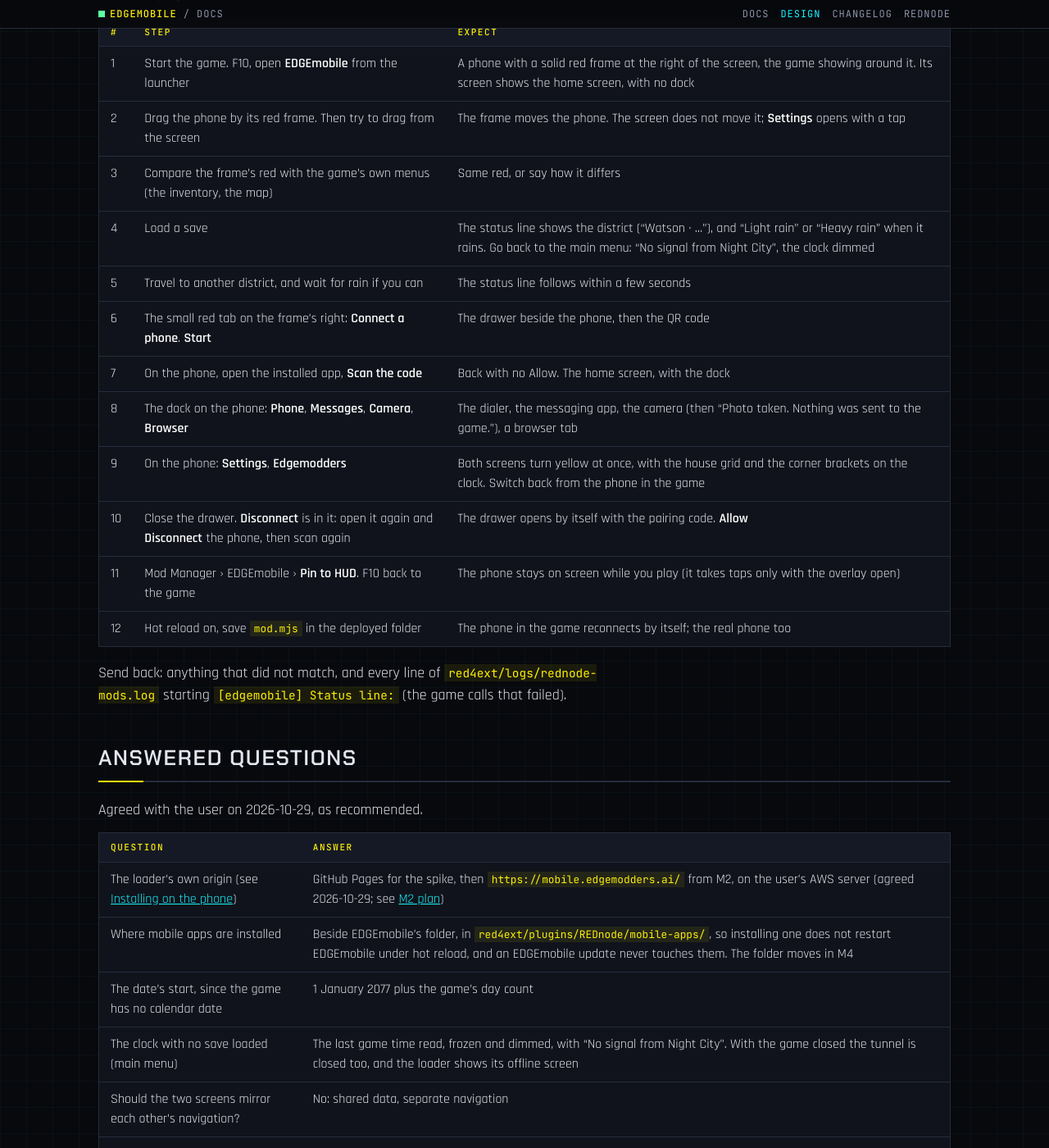
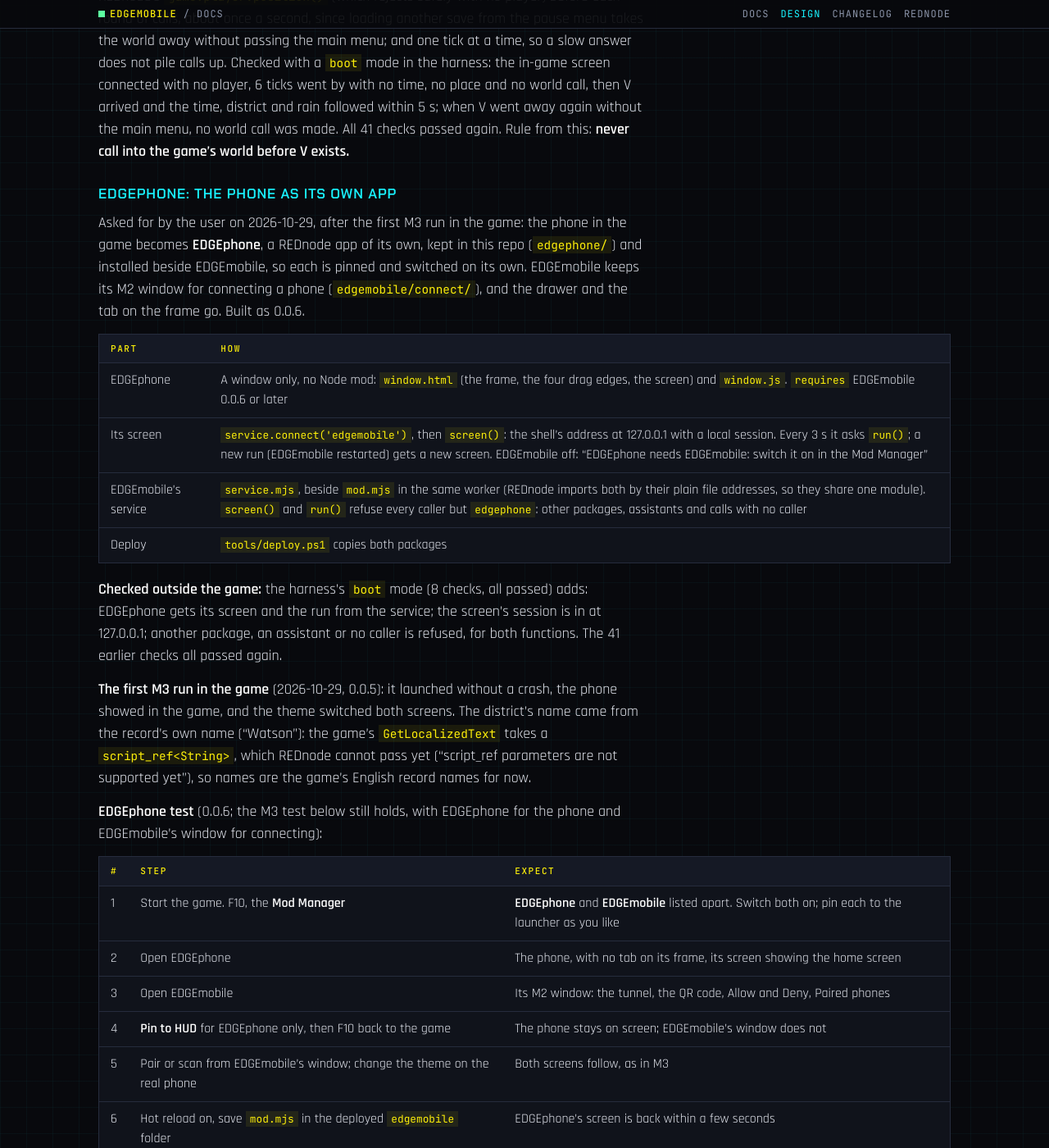
Before and after one commit to Edgemodders/EDGEmobile, a Jekyll site: the page built from docs/design.md, in a window 1280 px wide and 1400 px high, scrolled down 23226 px. Shown: the whole window at 82% size. Built offline with Jekyll 4.4.1, drawn with Linux system fonts in a browser that asks for light colours; some of the changed text lies outside the part shown.

Commit message:
Docs: EDGEphone as its own app, the first M3 run, and the EDGEphone test
Co-Authored-By: Claude Opus 5.5 <noreply@anthropic.com>

```diff
--- a/docs/design.md
+++ b/docs/design.md
@@ -33,18 +33,20 @@ Agreed with the user on 2026-10-28 and 2026-10-29.
 | Dock buttons | Phone, Messages, Camera and Browser, from the prototype. On a real phone they open the phone's own dialer, messages, camera and a browser tab. In the game there is no dock for now (the user, 2026-10-29) |
 | Look | The **Chooms! prototype** design canvas (the user's artifact; its Home screen is the basis for the OS), with the **Night City Mobile UI** design system |
 | Themes | **Night City** (the design system) by default, and **Edgemodders** (this repo's house style: yellow, cyan, green, the grid). One theme for both screens, kept on the PC (the user, 2026-10-29) |
-| The phone in the game | A transparent, borderless window: a phone frame in the game's own UI red with the OS inside. Only the frame drags it around the screen; it can be pinned to the HUD (the user, 2026-10-29) |
+| The phone in the game | **EDGEphone**, a REDnode app of its own, in this repo, so it is pinned and switched apart from EDGEmobile: a transparent, borderless window, a phone frame in the game's own UI red with the OS inside. Only the frame drags it around the screen; it can be pinned to the HUD. EDGEmobile keeps its own window for connecting a phone (the user, 2026-10-29) |
 | The first app | Chooms!, the social media app, discussed once the OS is built |
 
 ## How it fits REDnode
 
-EDGEmobile is one REDnode package, `edgemobile`, installed in `red4ext/plugins/REDnode/apps/edgemobile/`.
+This repo holds two REDnode packages: `edgemobile`, installed in `red4ext/plugins/REDnode/apps/edgemobile/`, and `edgephone`, the phone in the game, in `apps/edgephone/` (from 0.0.6; the user, 2026-10-29).
 
 | Part | Where | What it does |
 |---|---|---|
 | Node mod | `edgemobile/mod.mjs` | Runs the web server and the WebSocket on `127.0.0.1`, starts and watches the tunnel, keeps paired phones and the phone's state, finds mobile apps, and answers both screens |
-| Phone window | `edgemobile/shell/` (pairing and the clock from M2; the OS from M3) | The OS, shown in a REDnode overlay window shaped like a phone. The same files are served to the real phone |
-| Connect window | `edgemobile/connect/` (from M2) | Onboarding in the game: the QR code, the pairing code with Allow and Deny, and the list of paired phones |
+| The OS (the shell) | `edgemobile/shell/` (pairing and the clock from M2; the OS from M3) | The OS, served by the mod to the real phone and to EDGEphone |
+| EDGEphone | `edgephone/` (from 0.0.6), its own package | The phone in the game: the frame, with the shell from 127.0.0.1 in its screen. It asks EDGEmobile's service for the screen's address |
+| Service | `edgemobile/service.mjs` (from 0.0.6) | Gives EDGEphone, and only EDGEphone, its screen's address with a local session, and the mod's run (it changes when the mod restarts) |
+| Connect window | `edgemobile/connect/` (from M2; the drawer in 0.0.4 and 0.0.5) | Onboarding in the game: the QR code, the pairing code with Allow and Deny, and the list of paired phones |
 | Mobile apps | `red4ext/plugins/REDnode/mobile-apps/<id>/`, beside EDGEmobile's folder (from M4) | One folder per installed app, with its own `mobile-app.json` |
 | Tunnel program | `<pkg.dataDir>/cloudflared/<version>/cloudflared.exe` | Cloudflare's `cloudflared`, fetched on first use (see [The tunnel](#the-tunnel)) |
 | Paired phones | `<pkg.dataDir>/phones.json` | Each phone's public key, its name and when it was last seen. Nothing in it is secret |
@@ -465,6 +467,33 @@ Built on 2026-10-29, as EDGEmobile 0.0.4.
 
 **Found at the first launch** (2026-10-29): the game crashed twice on launch, an access violation reading `0x280`. REDnode's log, a second before each crash: "rtti.call: GetWeatherSystem crashed inside the game". The phone window now opens with the game, so the in-game screen connects while the game boots; `mainMenu` is still false then, so the mod asked for the weather system before the world existed. Fixed in 0.0.5: no call into the game's world systems (time, district, rain) unless V is in the world, checked with REDnode's `game.player.position()` (which rejects safely with no player) before each round of calls, about once a second, since loading another save from the pause menu takes the world away without passing the main menu; and one tick at a time, so a slow answer does not pile calls up. Checked with a `boot` mode in the harness: the in-game screen connected with no player, 6 ticks went by with no time, no place and no world call, then V arrived and the time, district and rain followed within 5 s; when V went away again without the main menu, no world call was made. All 41 checks passed again. Rule from this: **never call into the game's world before V exists.**
 
+### EDGEphone: the phone as its own app
+
+Asked for by the user on 2026-10-29, after the first M3 run in the game: the phone in the game becomes **EDGEphone**, a REDnode app of its own, kept in this repo (`edgephone/`) and installed beside EDGEmobile, so each is pinned and switched on its own. EDGEmobile keeps its M2 window for connecting a phone (`edgemobile/connect/`), and the drawer and the tab on the frame go. Built as 0.0.6.
+
+| Part | How |
+|---|---|
+| EDGEphone | A window only, no Node mod: `window.html` (the frame, the four drag edges, the screen) and `window.js`. `requires` EDGEmobile 0.0.6 or later |
+| Its screen | `service.connect('edgemobile')`, then `screen()`: the shell's address at 127.0.0.1 with a local session. Every 3 s it asks `run()`; a new run (EDGEmobile restarted) gets a new screen. EDGEmobile off: "EDGEphone needs EDGEmobile: switch it on in the Mod Manager" |
+| EDGEmobile's service | `service.mjs`, beside `mod.mjs` in the same worker (REDnode imports both by their plain file addresses, so they share one module). `screen()` and `run()` refuse every caller but `edgephone`: other packages, assistants and calls with no caller |
+| Deploy | `tools/deploy.ps1` copies both packages |
+
+**Checked outside the game:** the harness's `boot` mode (8 checks, all passed) adds: EDGEphone gets its screen and the run from the service; the screen's session is in at 127.0.0.1; another package, an assistant or no caller is refused, for both functions. The 41 earlier checks all passed again.
+
+**The first M3 run in the game** (2026-10-29, 0.0.5): it launched without a crash, the phone showed in the game, and the theme switched both screens. The district's name came from the record's own name ("Watson"): the game's `GetLocalizedText` takes a `script_ref<String>`, which REDnode cannot pass yet ("script_ref parameters are not supported yet"), so names are the game's English record names for now.
+
+**EDGEphone test** (0.0.6; the M3 test below still holds, with EDGEphone for the phone and EDGEmobile's window for connecting):
+
+| # | Step | Expect |
+|---|---|---|
+| 1 | Start the game. F10, the **Mod Manager** | **EDGEphone** and **EDGEmobile** listed apart. Switch both on; pin each to the launcher as you like |
+| 2 | Open EDGEphone | The phone, with no tab on its frame, its screen showing the home screen |
+| 3 | Open EDGEmobile | Its M2 window: the tunnel, the QR code, Allow and Deny, Paired phones |
+| 4 | **Pin to HUD** for EDGEphone only, then F10 back to the game | The phone stays on screen; EDGEmobile's window does not |
+| 5 | Pair or scan from EDGEmobile's window; change the theme on the real phone | Both screens follow, as in M3 |
+| 6 | Hot reload on, save `mod.mjs` in the deployed `edgemobile` folder | EDGEphone's screen is back within a few seconds |
+| 7 | Switch EDGEmobile off in the Mod Manager, then on | EDGEphone says it needs EDGEmobile, then shows its screen again |
+
 ### M3 test
 
 On the PC with the game, and the user's Android phone (already paired in M2). EDGEmobile 0.0.5 is deployed.
```
Also changed, not shown: CLAUDE.md (+2 -2 lines), README.md.
